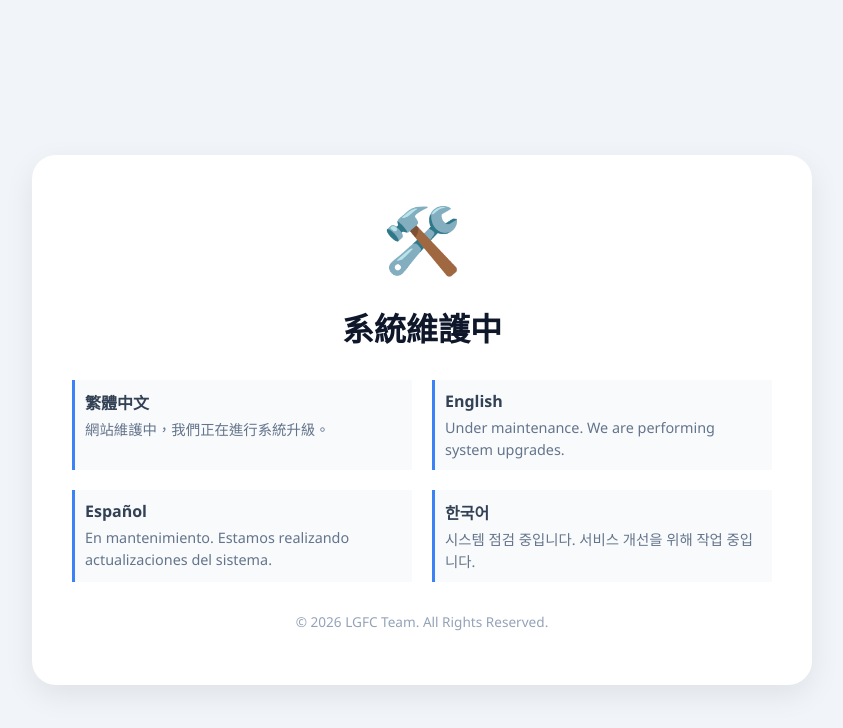
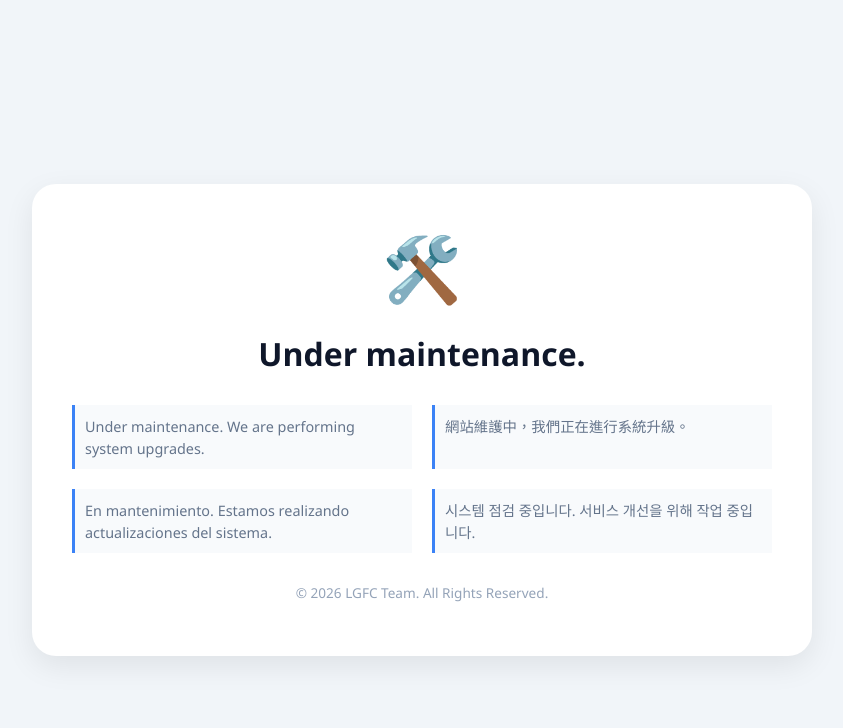
Before and after one commit to Jane-lgfc/LGFC, a plain HTML site: page maintenance.html in a window 1280 px wide. Shown: the whole page, without its empty margins (218-1061 px from the left). Drawn offline with Linux system fonts and the light colour scheme.

Commit message:
mainttenance page update

```diff
--- a/maintenance.html
+++ b/maintenance.html
@@ -47,23 +47,24 @@
 
     <div class="container">
         <div class="icon">🛠️</div>
-        <h1>系統維護中</h1>
+        <h1>Under maintenance.</h1>
 
         <div class="lang-grid">
+
             <div class="lang-item">
-                <span class="lang-title">繁體中文</span>
+
+                <span class="lang-text">Under maintenance. We are performing system upgrades.</span>
+            </div>
+            <div class="lang-item">
+
                 <span class="lang-text">網站維護中，我們正在進行系統升級。</span>
             </div>
             <div class="lang-item">
-                <span class="lang-title">English</span>
-                <span class="lang-text">Under maintenance. We are performing system upgrades.</span>
-            </div>
-            <div class="lang-item">
-                <span class="lang-title">Español</span>
+
                 <span class="lang-text">En mantenimiento. Estamos realizando actualizaciones del sistema.</span>
             </div>
             <div class="lang-item">
-                <span class="lang-title">한국어</span>
+
                 <span class="lang-text">시스템 점검 중입니다. 서비스 개선을 위해 작업 중입니다.</span>
             </div>
         </div>
```
